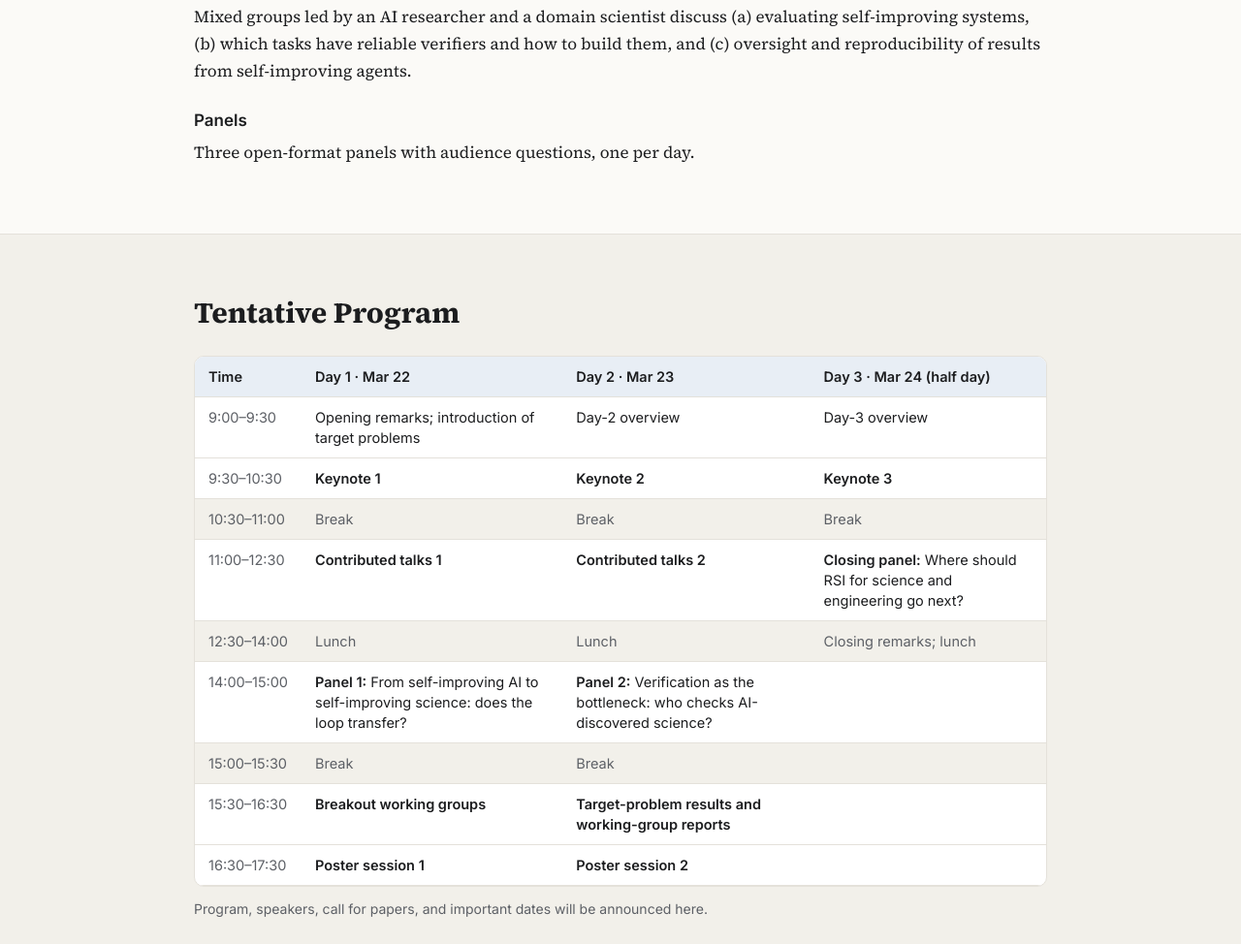
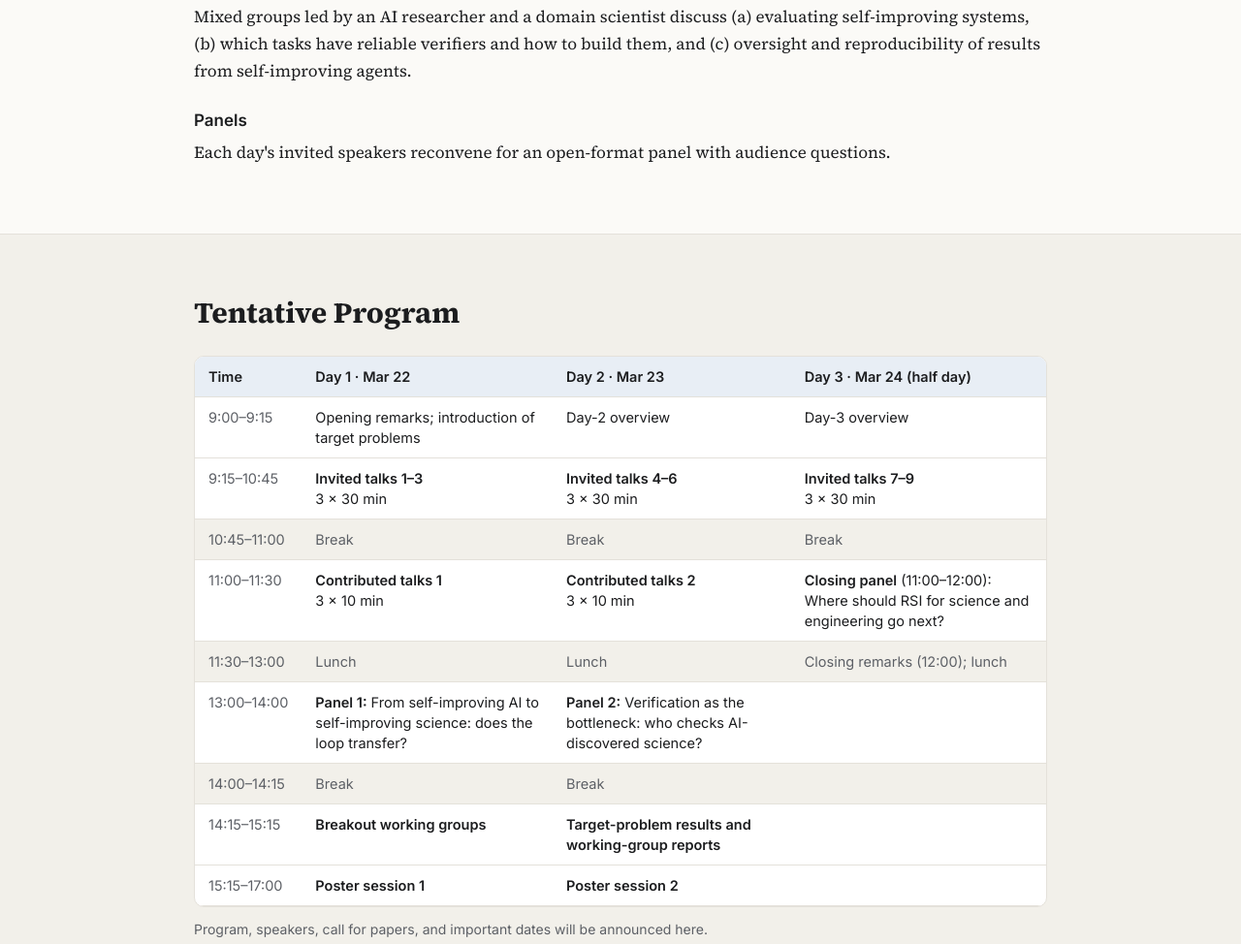
Before and after one commit to rsi4se/rsi4se.github.io, a plain HTML site: page index.html in a window 1280 px wide. Shown: the part 2718-3692 px from the top of the page at 97% size. Drawn offline with Linux system fonts and the light colour scheme.

Commit message:
Sync program with proposal

```diff
--- a/index.html
+++ b/index.html
@@ -171,16 +171,16 @@
 <section id="format"><div class="wrap">
   <h2>Format</h2>
   <p>The symposium follows the AAAI in-person policy: all keynote speakers, presenters, and panelists present in person. We aim for a program in which discussion takes as much time as presentation.</p>
-  <h3>Keynotes</h3>
-  <p>Three one-hour keynotes, one per day, balanced between AI researchers building self-improving systems and domain scientists using AI on problems with strong verifiers.</p>
+  <h3>Invited talks</h3>
+  <p>Nine 30-minute invited talks, three each morning, balanced between AI researchers building self-improving systems and domain scientists working on problems with strong verifiers.</p>
   <h3>Contributed talks and posters</h3>
-  <p>Short papers (up to 8 pages including references) and extended abstracts (2 pages) in AAAI style, each reviewed by at least two program committee members. We expect about eight contributed talks and about 35 posters.</p>
+  <p>Short papers (up to 8 pages including references) and extended abstracts (2 pages) in AAAI style, each reviewed by at least two program committee members. We expect six 10-minute contributed talks and about 35 posters.</p>
   <h3>Target problems</h3>
   <p>We will post four to six open problems from science and engineering, each with a public statement, data, and an automatic checker. Participants may bring self-improving systems to these problems before or during the symposium; results, including failures and verifier exploits, are presented on Day 2.</p>
   <h3>Breakout working groups</h3>
   <p>Mixed groups led by an AI researcher and a domain scientist discuss (a) evaluating self-improving systems, (b) which tasks have reliable verifiers and how to build them, and (c) oversight and reproducibility of results from self-improving agents.</p>
   <h3>Panels</h3>
-  <p>Three open-format panels with audience questions, one per day.</p>
+  <p>Each day's invited speakers reconvene for an open-format panel with audience questions.</p>
 </div></section>
 
 <section id="program"><div class="wrap">
@@ -189,15 +189,15 @@
   <table>
     <thead><tr><th>Time</th><th>Day 1 · Mar 22</th><th>Day 2 · Mar 23</th><th>Day 3 · Mar 24 (half day)</th></tr></thead>
     <tbody>
-      <tr><td class="time">9:00–9:30</td><td>Opening remarks; introduction of target problems</td><td>Day-2 overview</td><td>Day-3 overview</td></tr>
-      <tr><td class="time">9:30–10:30</td><td><b>Keynote 1</b></td><td><b>Keynote 2</b></td><td><b>Keynote 3</b></td></tr>
-      <tr class="quiet"><td class="time">10:30–11:00</td><td>Break</td><td>Break</td><td>Break</td></tr>
-      <tr><td class="time">11:00–12:30</td><td><b>Contributed talks 1</b></td><td><b>Contributed talks 2</b></td><td><b>Closing panel:</b> Where should RSI for science and engineering go next?</td></tr>
-      <tr class="quiet"><td class="time">12:30–14:00</td><td>Lunch</td><td>Lunch</td><td>Closing remarks; lunch</td></tr>
-      <tr><td class="time">14:00–15:00</td><td><b>Panel 1:</b> From self-improving AI to self-improving science: does the loop transfer?</td><td><b>Panel 2:</b> Verification as the bottleneck: who checks AI-discovered science?</td><td></td></tr>
-      <tr class="quiet"><td class="time">15:00–15:30</td><td>Break</td><td>Break</td><td></td></tr>
-      <tr><td class="time">15:30–16:30</td><td><b>Breakout working groups</b></td><td><b>Target-problem results and working-group reports</b></td><td></td></tr>
-      <tr><td class="time">16:30–17:30</td><td><b>Poster session 1</b></td><td><b>Poster session 2</b></td><td></td></tr>
+      <tr><td class="time">9:00–9:15</td><td>Opening remarks; introduction of target problems</td><td>Day-2 overview</td><td>Day-3 overview</td></tr>
+      <tr><td class="time">9:15–10:45</td><td><b>Invited talks 1–3</b><br>3 × 30 min</td><td><b>Invited talks 4–6</b><br>3 × 30 min</td><td><b>Invited talks 7–9</b><br>3 × 30 min</td></tr>
+      <tr class="quiet"><td class="time">10:45–11:00</td><td>Break</td><td>Break</td><td>Break</td></tr>
+      <tr><td class="time">11:00–11:30</td><td><b>Contributed talks 1</b><br>3 × 10 min</td><td><b>Contributed talks 2</b><br>3 × 10 min</td><td><b>Closing panel</b> (11:00–12:00): Where should RSI for science and engineering go next?</td></tr>
+      <tr class="quiet"><td class="time">11:30–13:00</td><td>Lunch</td><td>Lunch</td><td>Closing remarks (12:00); lunch</td></tr>
+      <tr><td class="time">13:00–14:00</td><td><b>Panel 1:</b> From self-improving AI to self-improving science: does the loop transfer?</td><td><b>Panel 2:</b> Verification as the bottleneck: who checks AI-discovered science?</td><td></td></tr>
+      <tr class="quiet"><td class="time">14:00–14:15</td><td>Break</td><td>Break</td><td></td></tr>
+      <tr><td class="time">14:15–15:15</td><td><b>Breakout working groups</b></td><td><b>Target-problem results and working-group reports</b></td><td></td></tr>
+      <tr><td class="time">15:15–17:00</td><td><b>Poster session 1</b></td><td><b>Poster session 2</b></td><td></td></tr>
     </tbody>
   </table>
   </div>
```
